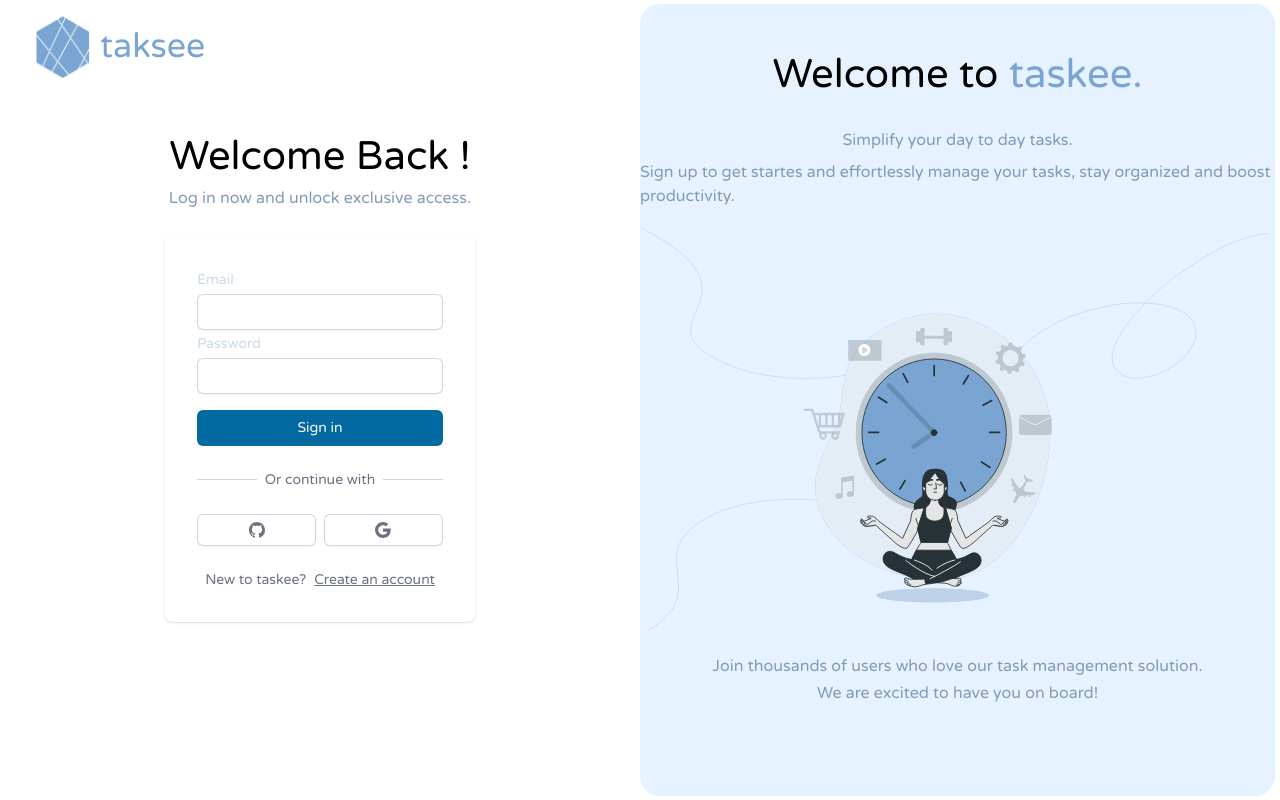
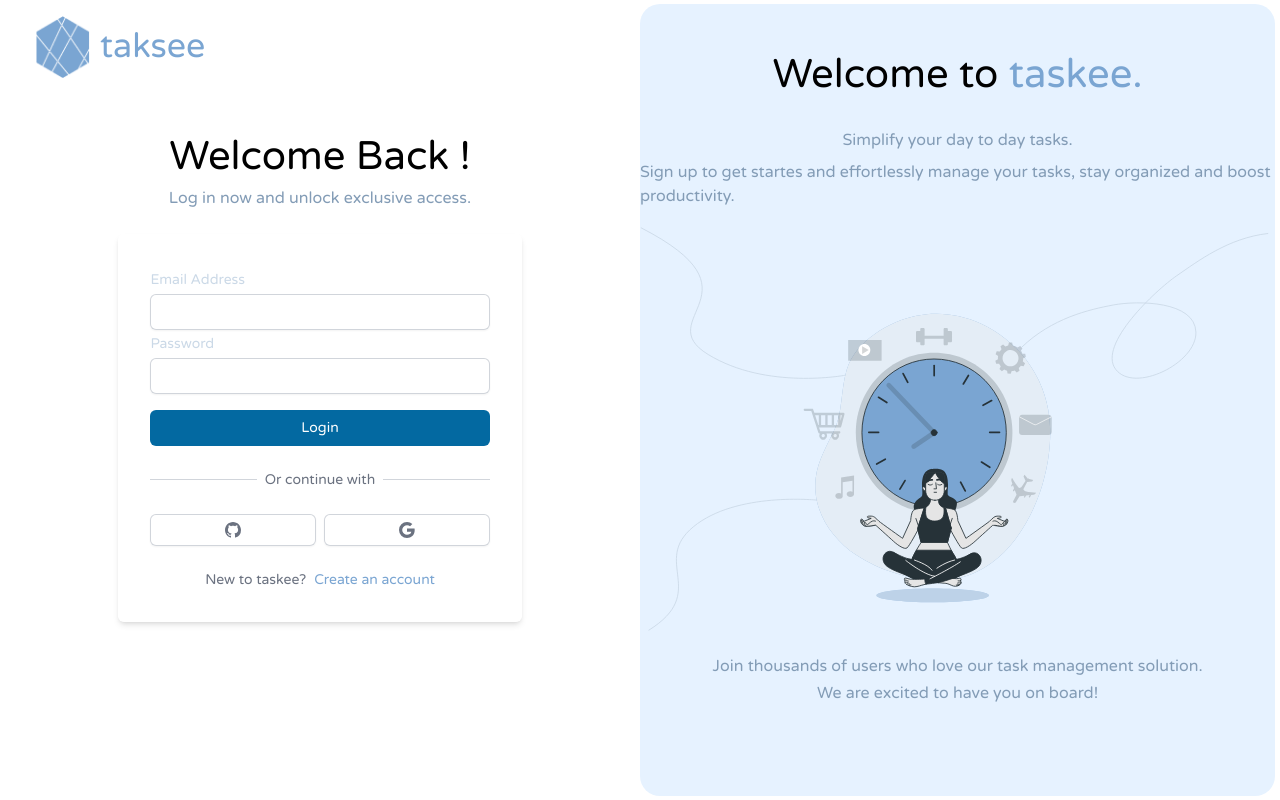
Before and after one commit to ColoMack/taskee-app, a Next.js app: page / in a window 1280 px wide. Built offline with nearby package versions, Linux system fonts and the light colour scheme.

Commit message:
Few changes in the design of authenication page..

```diff
--- a/src/app/(site)/components/AuthForm.tsx
+++ b/src/app/(site)/components/AuthForm.tsx
@@ -66,8 +66,8 @@ const AuthForm = () => {
     }
 
     return (
-        <div style={{}} className="sm:mx-auto sm:w-full sm:max-w-md">
-            <div style={{width:"100%"}} className="bg-white py-8 shadow sm:rounded-lg sm:px-8">
+        <div style={{}} className="sm:mx-auto sm:w-full sm:max-w-md border-0 shadow-md border-indigo-100 rounded-md">
+            <div style={{width:"100%"}} className="bg-white py-8 sm:rounded-lg sm:px-8">
                 {/* in this form tag, the function after onSubmit is used to trigger the submit function and also pass the data values which are inside the form.. */}
 
 
@@ -79,7 +79,7 @@ const AuthForm = () => {
                     )}
 
                     {/* This is the otherwise condition..which is for login page.. */}
-                    <Input id="email" label="Email" type="email" disabled={isLoading} register={register} errors={errors} />
+                    <Input id="email" label="Email Address" type="email" disabled={isLoading} register={register} errors={errors} />
                     <Input id="password" label="Password" type="password" disabled={isLoading} register={register} errors={errors} />
 
                     <div style={{marginTop:"1rem"}}>
@@ -88,7 +88,7 @@ const AuthForm = () => {
                             fullWidth
                             type="submit"
                         >
-                            {variant == 'LOGIN' ? 'Sign in': 'Register'}
+                            {variant == 'LOGIN' ? 'Login': 'Create Account'}
                         </Button>
                     </div>
 
@@ -130,7 +130,7 @@ const AuthForm = () => {
                     <div>
                         {variant === 'LOGIN' ? 'New to taskee?' : 'Already have and Account ?'}
                     </div>
-                    <div onClick={toggleVariant} className="underline cursor-pointer">
+                    <div style={{color:"#7AA5D2"}} onClick={toggleVariant} className="cursor-pointer">
                         {variant === 'LOGIN' ? 'Create an account' : 'Log in'}
                     </div>
                 </div>
--- a/src/app/(site)/page.tsx
+++ b/src/app/(site)/page.tsx
@@ -12,7 +12,7 @@ export default function Home() {
     // This is where the login page is...
 
     <>
-      <div style={{display:"flex", flexDirection:"column"}}>
+      <div style={{display:"flex", flexDirection:"column", width:"70%"}}>
         <div style={{display:"flex", flexDirection:"column", alignItems:"center", marginBottom:"1.5rem"}}>
           <span style={{fontSize:"2.5rem"}}>Welcome Back !</span>
           <span style={{color:"#839CB6", fontSize:"16px"}}>Log in now and unlock exclusive access.</span>
```
